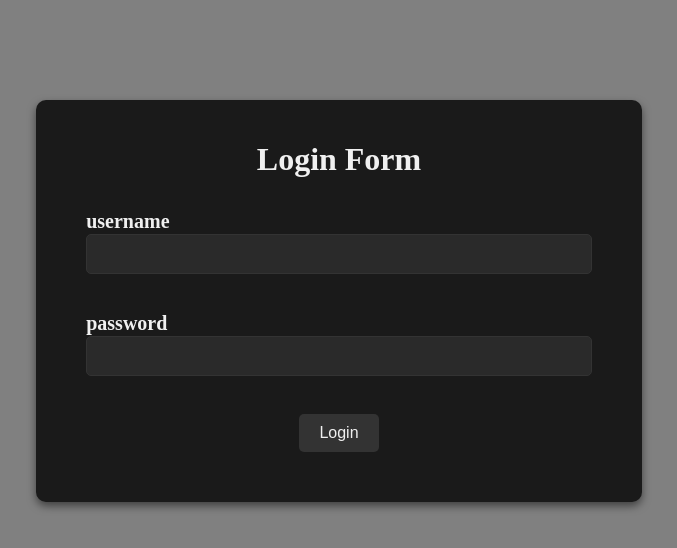
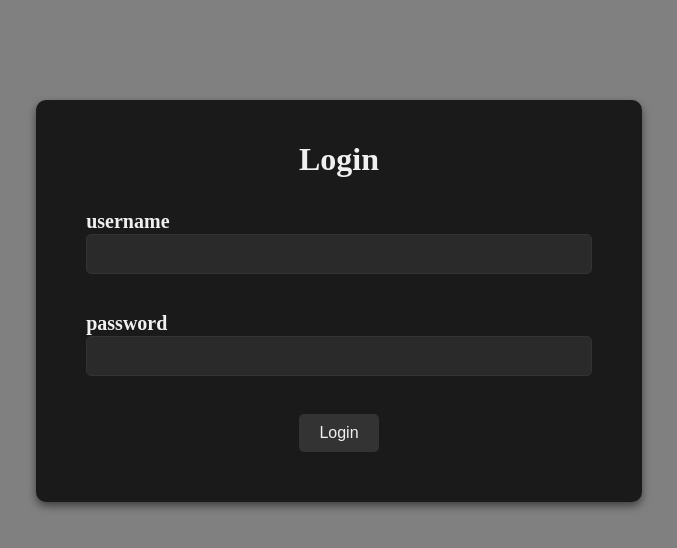
Before and after one commit to martimb01/mern-littleSecrets, a React (Vite) app in the folder frontend/: page /login in a window 1280 px wide. Shown: the top 548 px of the page, without its empty margins (301-978 px from the left). Built offline with nearby package versions, Linux system fonts and the light colour scheme.

Commit message:
Minor tweaks in the overall styling and in the debugging console.logs and backend res messages

```diff
--- a/frontend/src/pages/LoginForm.jsx
+++ b/frontend/src/pages/LoginForm.jsx
@@ -32,7 +32,6 @@ const LoginForm = () => {
         const name = event.target.name;
         const value = event.target.value;
         setInputs((values) => {return {...values, [name]: value}})
-        console.log(inputs)
     }
 
     return(
@@ -40,7 +39,7 @@ const LoginForm = () => {
         {successMessage && <p className={styles.successMessage}>{successMessage}</p>}
         {errorMessage && <p className={styles.errorMessage}>{errorMessage}</p>}
         <form className={styles.formContainer} onSubmit={handleLogin}>
-        <h1>Login Form</h1>
+        <h1>Login</h1>
             <div className={styles.formRow}>
                 <label>username</label>
                     <input type='text'
--- a/frontend/src/pages/css/postsDisplayStyle.module.css
+++ b/frontend/src/pages/css/postsDisplayStyle.module.css
@@ -6,6 +6,9 @@
   gap: 15px; /* Space between posts */
   width: 60%;
 
+}
+.postsContainer h2{
+text-align: center;
 }
 
 .postCard {
```
Also changed, not shown: 1 other file (tests, documents, lock files or other folders).
